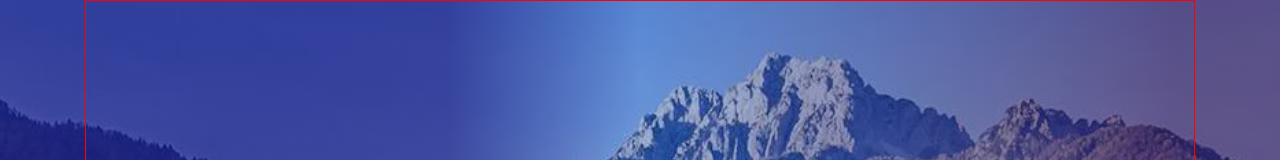
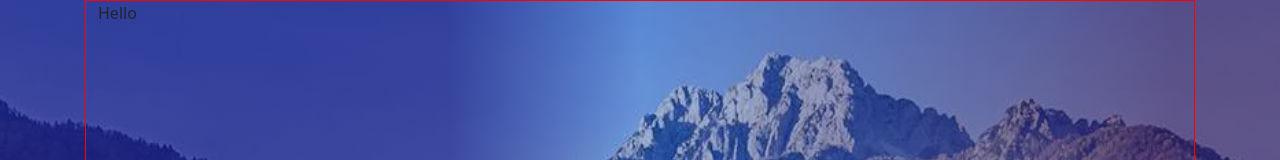
Before and after one commit to TrueChoice-Solutions/poc-design-framework, a Next.js app: page /welcome in a window 1280 px wide. Shown: the top 160 px of the page. Built offline with nearby package versions, Linux system fonts and the light colour scheme.

Commit message:
feat: add Header component

```diff
--- /dev/null
+++ b/components/Header/Header.js
@@ -0,0 +1,23 @@
+/*
+ * Copyright (c) 2006-present TrueChoice IP Holding Company, Inc.
+ * All rights reserved.
+ *
+ * This software is the confidential and proprietary information of TrueChoice IP Holding Company, Inc.
+ * ("Confidential Information").  You shall not disclose such Confidential Information and shall
+ * use it only in accordance with the terms of the license agreement you entered into with the company.
+ */
+
+/**
+ * @description - returns Header component
+ * @return {jsx} - the Header component to render
+ */
+
+const Header = () => {
+  return (
+    <section>
+      <div>Hello</div>
+    </section>
+  );
+};
+
+export default Header;
--- a/pages/welcome.js
+++ b/pages/welcome.js
@@ -11,6 +11,7 @@
 import Container from 'react-bootstrap/Container';
 // local files
 import styles from './welcome.module.css';
+import Header from '../components/Header/Header';
 
 /**
  * @description - returns Welcome component
@@ -19,7 +20,9 @@ import styles from './welcome.module.css';
 const Welcome = () => {
   return (
     <main className={styles.welcomePage}>
-      <Container className={styles.container}></Container>
+      <Container className={styles.container}>
+        <Header />
+      </Container>
     </main>
   );
 };
```
